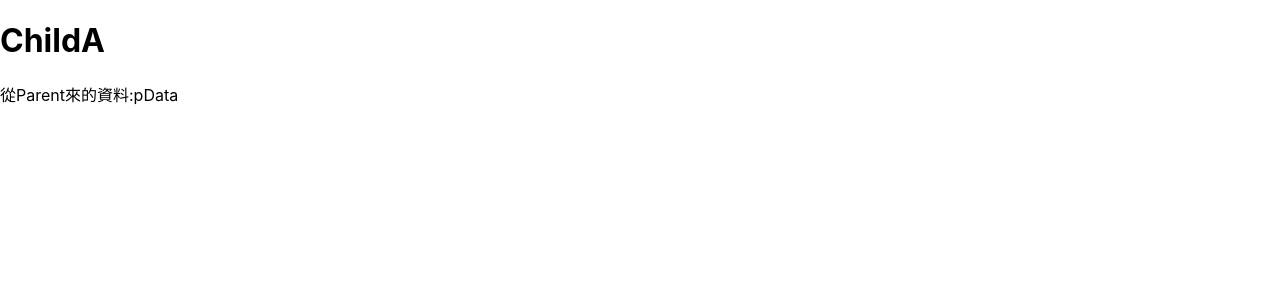
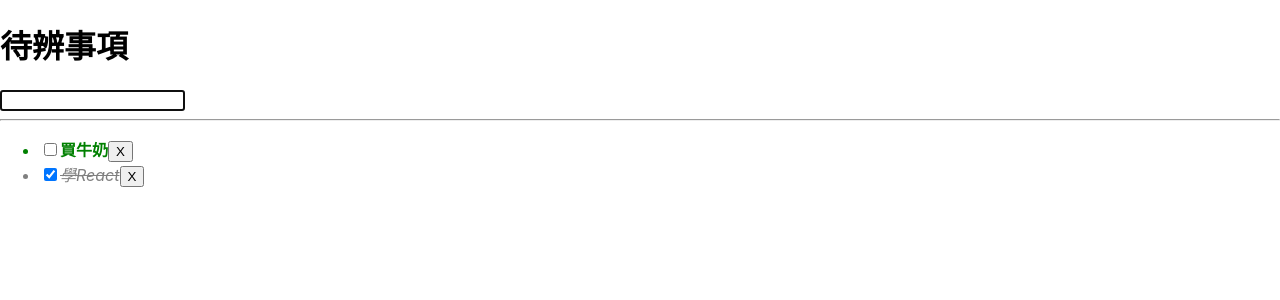
Before and after one commit to Aaronwan198607/React, a React (Create React App) app: page / in a window 1280 px wide. Shown: the top 300 px of the page. Built offline with nearby package versions, Linux system fonts and the light colour scheme.

Commit message:
老師檔案三個功能用api的第二個js檔

```diff
--- /dev/null
+++ b/src/0210/4-1.練習題-todo-操作介面/0210/3.todo/TodoApp.css
@@ -0,0 +1,10 @@
+.completed{
+    color:gray;
+    text-decoration:line-through;
+    font-style:italic;
+}
+
+.active{
+    color:green;
+    font-weight: bold;
+}
--- a/src/0210/4-1.練習題-todo-操作介面/0210/3.todo/TodoApp.js
+++ b/src/0210/4-1.練習題-todo-操作介面/0210/3.todo/TodoApp.js
@@ -1,14 +1,86 @@
-import React from 'react'
+import { useState } from 'react'
+import './TodoApp.css'
 
 function TodoApp() {
+  //文字輸入框 ↓
+  const [inputVaule, setInputVaule] = useState('')
+
+  const [todos, setTodos] = useState([
+    {
+      id: 1,
+      text: '買牛奶',
+      completed: false,
+    },
+    {
+      id: 2,
+      text: '學React',
+      completed: true,
+    },
+  ])
+  const toggleCompleted = (todos, id) => {
+    return todos.map((v, i) => {
+      // 用條件判斷是否為id=傳入id值，是的話回傳拷貝+修改過的新物件
+      if (v.id === id) return { ...v, completed: !v.completed }
+      // 不是的話，就拷貝後回傳新物件
+      else return { ...v }
+    })
+  }
+  const deleteTodo = (todos, id) => {
+    return todos.filter((v, i) => {
+      return v.id !== id
+    })
+  }
+  // const addTodo = (todos, todo) => {
+  //   return[todos,todos]
+  // }
+
   return (
     <>
       <h1>待辨事項</h1>
-      <input type="text" />
+      <input
+        type="text"
+        autoFocus
+        value={inputVaule}
+        onChange={(e) => {
+          //按下Enter鍵的時候
+          setInputVaule(e.target.value)
+        }}
+        onKeyDown={(e) => {
+          // 按下enter鍵
+          if (e.key === 'Enter') {
+            const newTodo = { id: Number(new Date()), text: inputVaule }
+            //1 2 3
+            // eslint-disable-next-line no-undef
+            setTodos(addTodo(todos, newTodo))
+
+            // 清空輸入框
+            setInputVaule('')
+          }
+        }}
+      />
       <hr />
       <ul>
-        <li>買牛奶</li>
-        <li>學react</li>
+        {todos.map((v, i) => {
+          return (
+            <li key={v.id} className={v.completed ? 'completed' : 'active'}>
+              <input
+                type="checkbox"
+                checked={v.completed}
+                onChange={() => {
+                  setTodos(toggleCompleted(todos, v.id))
+                }}
+              />
+              {v.text}
+              <button
+                onClick={() => {
+                  setTodos(deleteTodo(todos, v.id))
+                }}
+              >
+                X
+              </button>
+            </li>
+          )
+        })}
       </ul>
     </>
   )
--- a/src/App.js
+++ b/src/App.js
@@ -1,8 +1,8 @@
-import Parent from "./0210/3-1.p-c傳遞資料/Parent"
+import TodoApp from "./0210/4-1.練習題-todo-操作介面/0210/3.todo/TodoApp"
 function App() {
   return (
     <>
-      <Parent />
+      <TodoApp />
     </>
   )
 }
```
Also changed, not shown: src/0210/4-1.練習題-todo-操作介面/App.js (deleted, +0 -11 lines).
